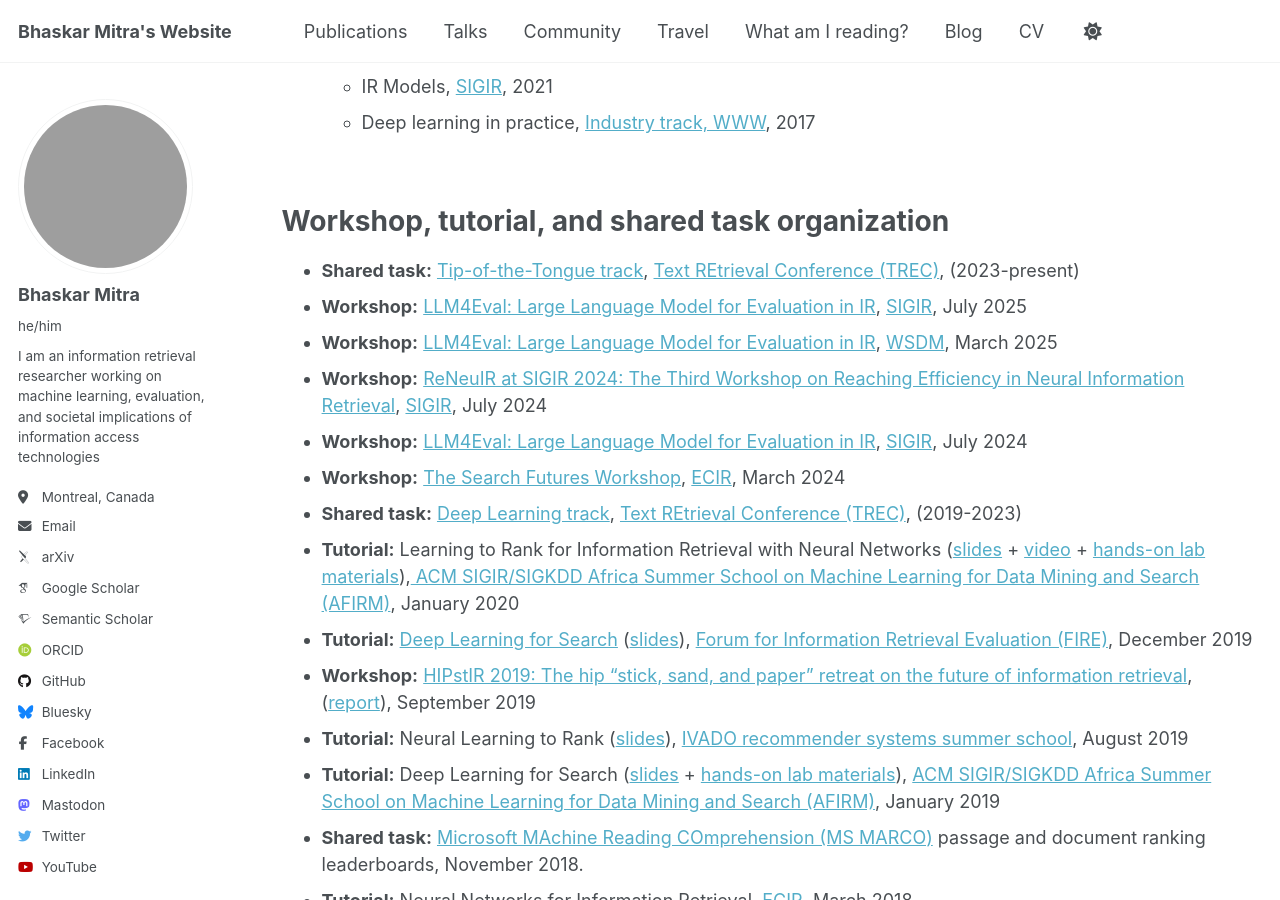
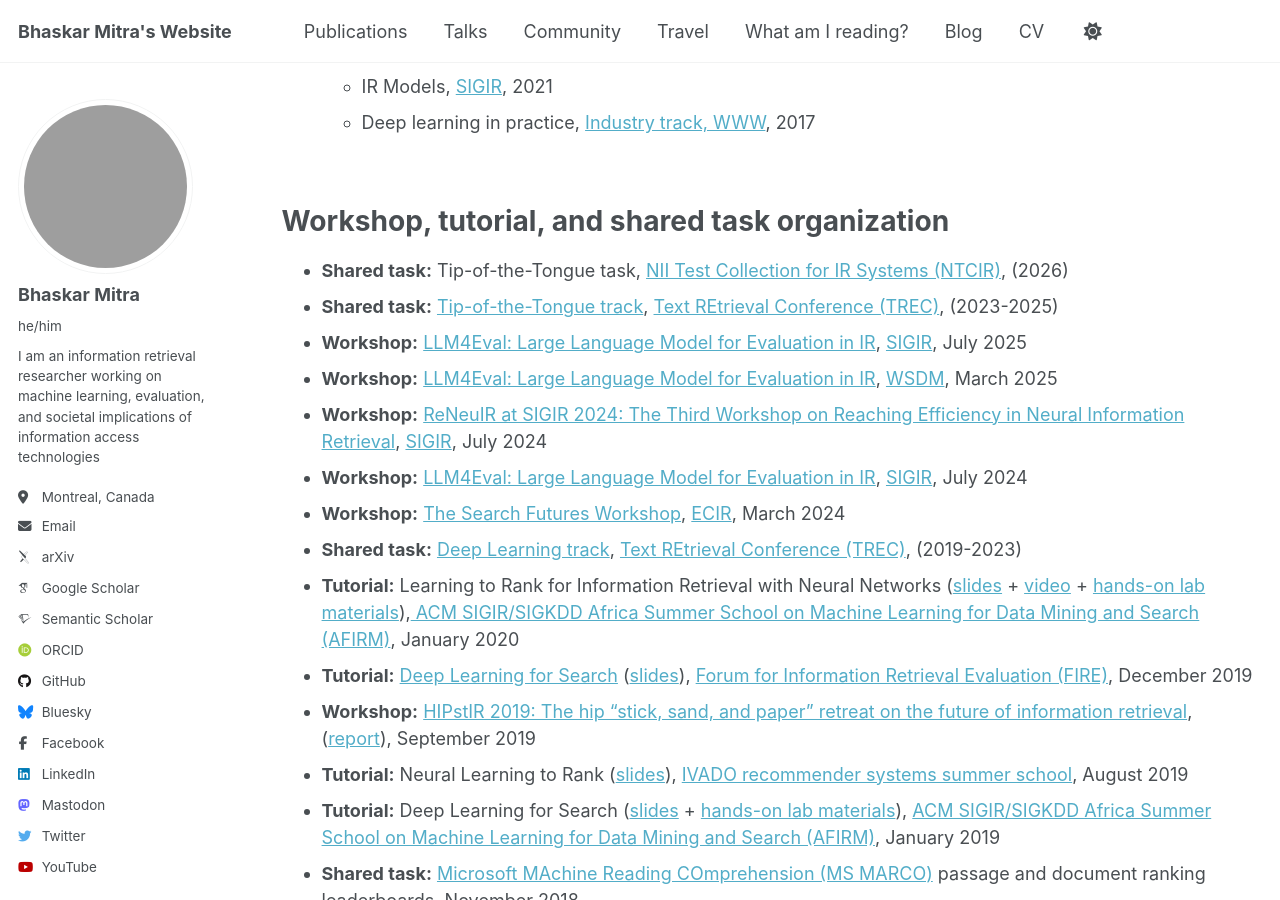
Before and after one commit to bhaskar-mitra/bhaskar-mitra.github.io, a Jekyll site: the page built from _pages/community.md, in a window 1280 px wide and 900 px high, scrolled down 861 px. Built offline with Jekyll 4.4.1, drawn with Linux system fonts in a browser that asks for light colours; some web fonts are replaced; grey boxes are pictures that could not be loaded.

Commit message:
Update community.md

```diff
--- a/_pages/community.md
+++ b/_pages/community.md
@@ -37,7 +37,8 @@
 
 Workshop, tutorial, and shared task organization
 ======
-* **Shared task:** [Tip-of-the-Tongue track](https://trec-tot.github.io/), [Text REtrieval Conference (TREC)](https://trec.nist.gov/), (2023-present)
+* **Shared task:** Tip-of-the-Tongue task, [NII Test Collection for IR Systems (NTCIR)](https://research.nii.ac.jp/ntcir/index-en.html), (2026)
+* **Shared task:** [Tip-of-the-Tongue track](https://trec-tot.github.io/), [Text REtrieval Conference (TREC)](https://trec.nist.gov/), (2023-2025)
 * **Workshop:** [LLM4Eval: Large Language Model for Evaluation in IR](https://llm4eval.github.io/SIGIR2025/), [SIGIR](https://sigir2025.dei.unipd.it/), July 2025
 * **Workshop:** [LLM4Eval: Large Language Model for Evaluation in IR](https://llm4eval.github.io/WSDM2025/), [WSDM](https://www.wsdm-conference.org/2025/), March 2025
 * **Workshop:** [ReNeuIR at SIGIR 2024: The Third Workshop on Reaching Efficiency in Neural Information Retrieval](https://reneuir.org/), [SIGIR](https://sigir.org/sigir2024/), July 2024
```
